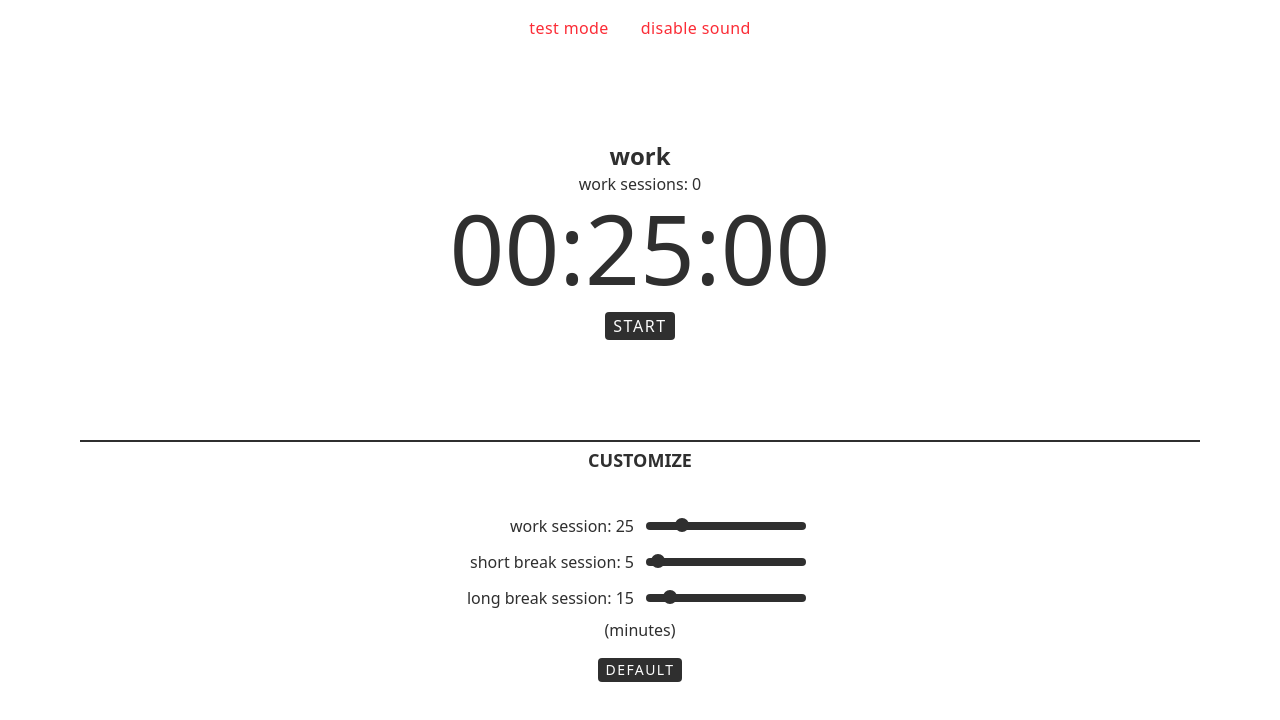
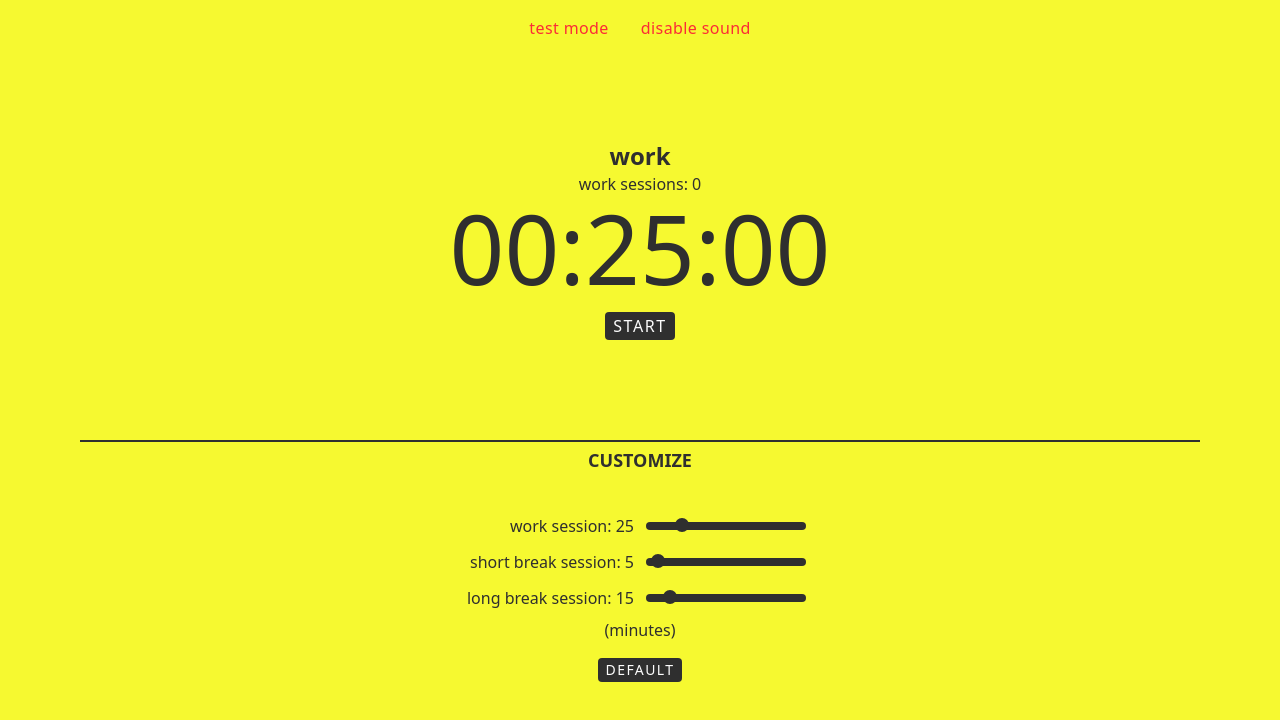
Before and after one commit to sorinnihtii/pomodoro-timer, a Next.js app: page / in a window 1280 px wide. Shown: the top 720 px of the page. Built offline with nearby package versions, Linux system fonts and the light colour scheme.

Commit message:
deleting master branch step2

```diff
--- a/app/layout.tsx
+++ b/app/layout.tsx
@@ -13,8 +13,9 @@ const geistMono = Geist_Mono({
 });
 
 export const metadata: Metadata = {
-  title: "Create Next App",
-  description: "Generated by create next app",
+  title: "Pomodoro Timer",
+  description:
+    "The goal of this project is to learn and practice frontend development skills by building a Pomodoro Timer, a productivity tool based on the Pomodoro Technique. The Pomodoro Technique is a time management method that uses a timer to break work into intervals (typically 25 minutes) separated by short breaks.",
 };
 
 export default function RootLayout({
@@ -27,7 +28,7 @@ export default function RootLayout({
       lang="en"
       className={`${geistSans.variable} ${geistMono.variable} h-full antialiased`}
     >
-      <body className="h-full flex flex-col">{children}</body>
+      <body className="h-full flex flex-col bg-color1">{children}</body>
     </html>
   );
 }
```
